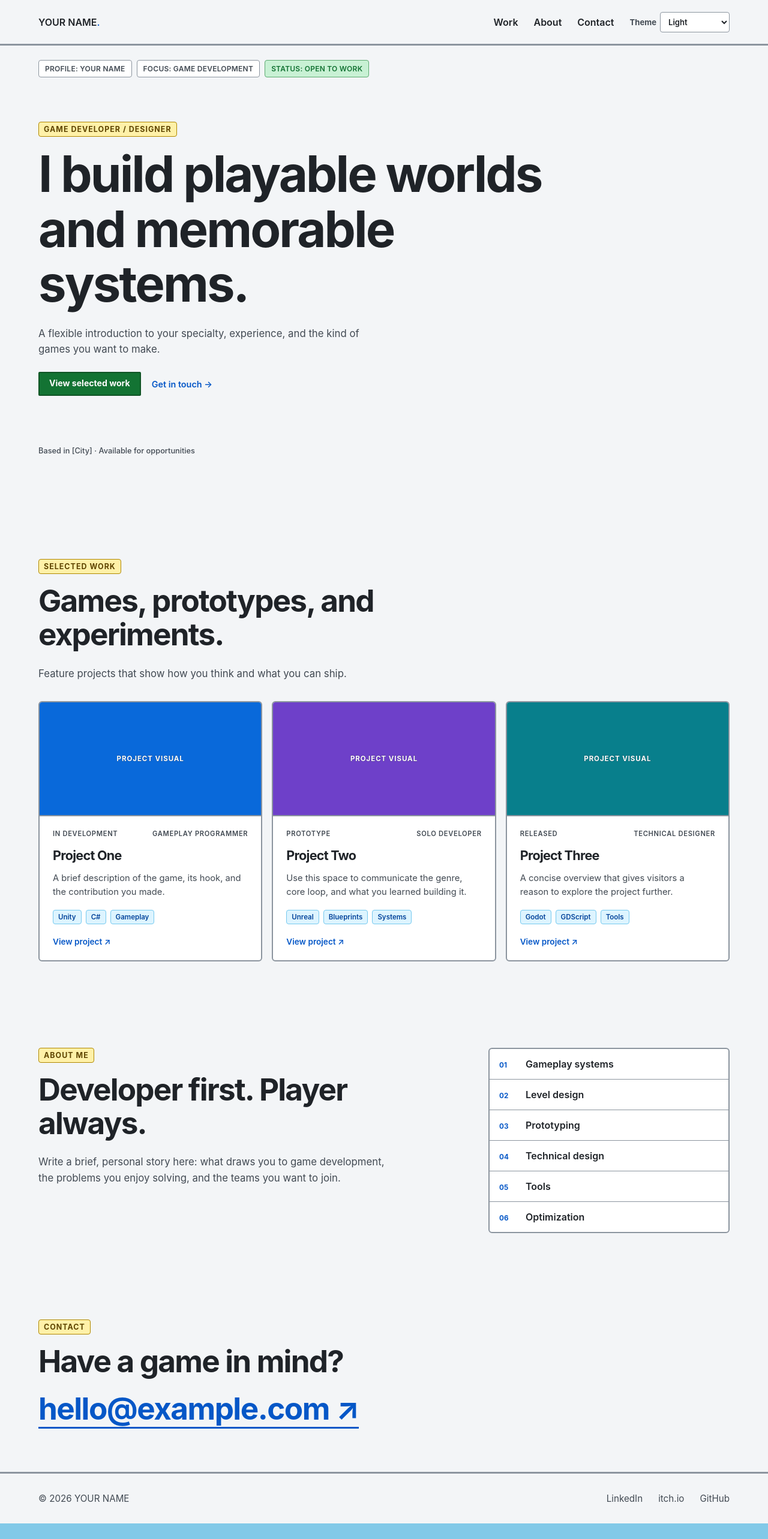
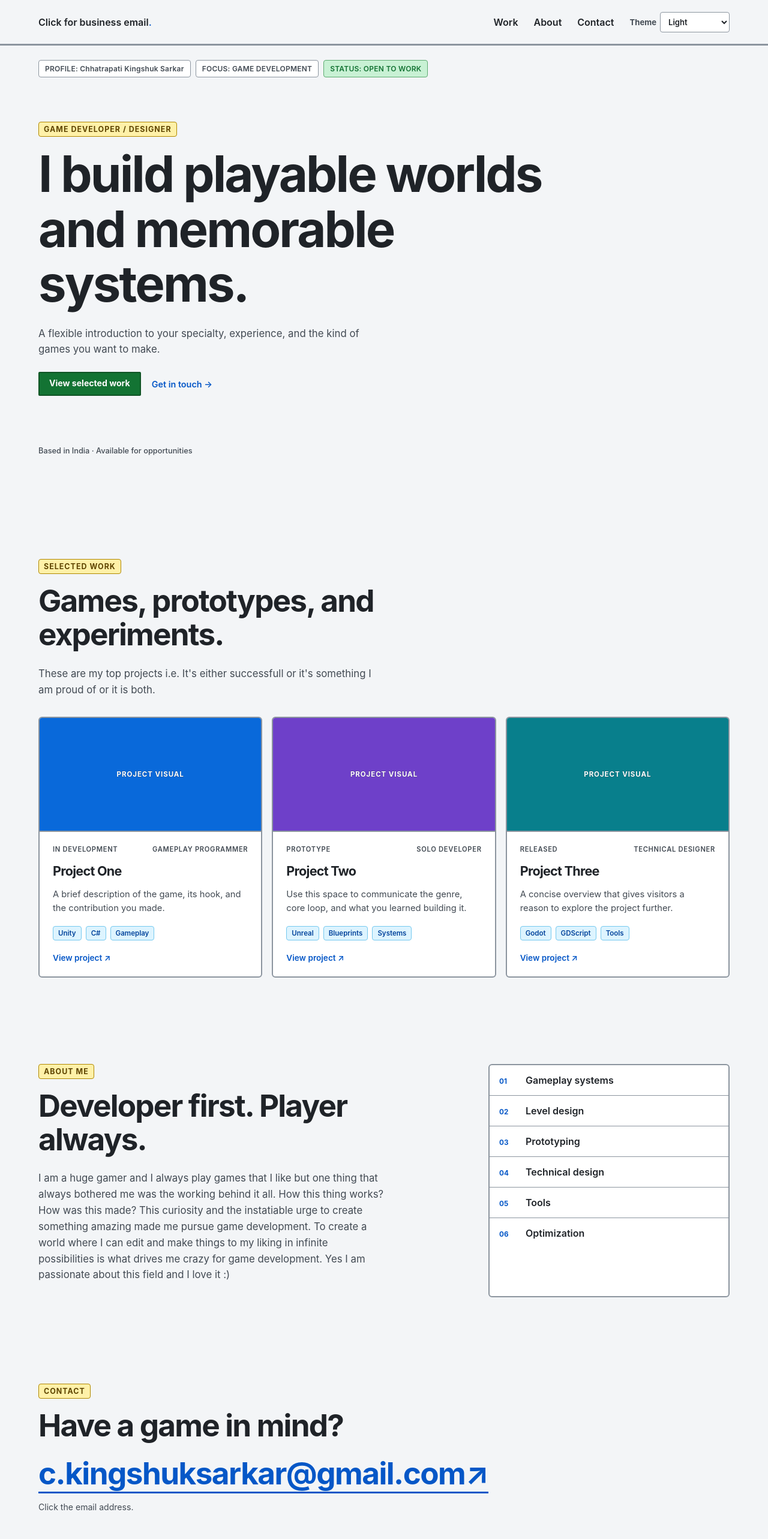
Before and after one commit to oxyenjoyer/PRTF, a React (Vite) app: page / in a window 1280 px wide. Shown: the top 2566 px of the page at 60% size. Before the commit the page ends 2540 px from the top, so only its background shows below. Built offline with nearby package versions, Linux system fonts and the light colour scheme.

Commit message:
Replaced placeholder info with actual data , Updated Readme and fix email bug. Work needs to be done on empty spaces

```diff
--- a/src/App.tsx
+++ b/src/App.tsx
@@ -7,19 +7,34 @@ const projects = [
   { title: 'Project Three', status: 'Released', role: 'Technical Designer', text: 'A concise overview that gives visitors a reason to explore the project further.', tags: ['Godot', 'GDScript', 'Tools'] },
 ]
 
+// Keep these addresses separate: the header is for business enquiries, while the contact section is personal.
+const businessEmail = 'realoxygenenjoyer@gmail.com'
+const contactEmail = 'c.kingshuksarkar@gmail.com'
+
 // Portfolio section order and the placeholder copy live here; replace them as your work evolves.
 export default function App() {
   // Add new options here and matching .theme-* variables in github-light.css.
   const [theme, setTheme] = useState<'light' | 'dark' | 'midnight'>('light')
+  const [emailCopied, setEmailCopied] = useState(false)
+
+  // Mailto opens the visitor's configured mail app; copying provides a useful fallback when none is set.
+  async function copyEmail(email: string) {
+    try {
+      await navigator.clipboard?.writeText(email)
+      setEmailCopied(true)
+    } catch {
+      // The mailto link remains available if a browser blocks clipboard access.
+    }
+  }
 
   return <main className={`world theme-${theme}`}>
-    <nav className="nav container"><a className="brand" href="#top">YOUR NAME<span>.</span></a><div className="nav-tools"><a href="#work">Work</a><a href="#about">About</a><a href="#contact">Contact</a><label className="theme-picker">Theme<select value={theme} onChange={event => setTheme(event.target.value as typeof theme)} aria-label="Select portfolio theme"><option value="light">Light</option><option value="dark">Dark</option><option value="midnight">Midnight</option></select></label></div></nav>
+    <nav className="nav container"><a className="brand" href={`mailto:${businessEmail}?subject=Portfolio%20enquiry`} onClick={() => void copyEmail(businessEmail)}>Click for business email<span>.</span></a><div className="nav-tools"><a href="#work">Work</a><a href="#about">About</a><a href="#contact">Contact</a><label className="theme-picker">Theme<select value={theme} onChange={event => setTheme(event.target.value as typeof theme)} aria-label="Select portfolio theme"><option value="light">Light</option><option value="dark">Dark</option><option value="midnight">Midnight</option></select></label></div></nav>
     {/* Edit these compact profile labels to match your role, focus, and availability. */}
-    <div className="world-hud container"><span>PROFILE: YOUR NAME</span><span>FOCUS: GAME DEVELOPMENT</span><span>STATUS: OPEN TO WORK</span></div>
-    <section className="hero container" id="top"><p className="eyebrow">Game developer / designer</p><h1>I build playable worlds and memorable systems.</h1><p className="lead">A flexible introduction to your specialty, experience, and the kind of games you want to make.</p><div className="actions"><a className="button" href="#work">View selected work</a><a href="#contact">Get in touch →</a></div><p className="meta">Based in [City] · Available for opportunities</p></section>
-    <section className="section container" id="work"><p className="eyebrow">Selected work</p><h2>Games, prototypes, and experiments.</h2><p className="intro">Feature projects that show how you think and what you can ship.</p><div className="projects">{projects.map((project, i) => <article className="card" key={project.title}><div className={`art art-${i + 1}`}>Project visual</div><div className="card-body"><div className="topline"><span>{project.status}</span><span>{project.role}</span></div><h3>{project.title}</h3><p>{project.text}</p><div className="tags">{project.tags.map(tag => <span key={tag}>{tag}</span>)}</div><a href="#">View project ↗</a></div></article>)}</div></section>
-    <section className="section about container" id="about"><div><p className="eyebrow">About me</p><h2>Developer first. Player always.</h2><p className="intro">Write a brief, personal story here: what draws you to game development, the problems you enjoy solving, and the teams you want to join.</p></div><div className="skills">{['Gameplay systems', 'Level design', 'Prototyping', 'Technical design', 'Tools', 'Optimization'].map((skill, i) => <p key={skill}><span>0{i + 1}</span>{skill}</p>)}</div></section>
-    <section className="contact container" id="contact"><p className="eyebrow">Contact</p><h2>Have a game in mind?</h2><a href="mailto:hello@example.com">hello@example.com ↗</a></section>
-    <footer className="container"><span>© {new Date().getFullYear()} YOUR NAME</span><div><a href="#">LinkedIn</a><a href="#">itch.io</a><a href="#">GitHub</a></div></footer>
+    <div className="world-hud container"><span>PROFILE: Chhatrapati Kingshuk Sarkar</span><span>FOCUS: GAME DEVELOPMENT</span><span>STATUS: OPEN TO WORK</span></div>
+    <section className="hero container" id="top"><p className="eyebrow">Game developer / designer</p><h1>I build playable worlds and memorable systems.</h1><p className="lead">A flexible introduction to your specialty, experience, and the kind of games you want to make.</p><div className="actions"><a className="button" href="#work">View selected work</a><a href="#contact">Get in touch →</a></div><p className="meta">Based in India · Available for opportunities</p></section>
+    <section className="section container" id="work"><p className="eyebrow">Selected work</p><h2>Games, prototypes, and experiments.</h2><p className="intro">These are my top projects i.e. It's either successfull or it's something I am proud of or it is both.</p><div className="projects">{projects.map((project, i) => <article className="card" key={project.title}><div className={`art art-${i + 1}`}>Project visual</div><div className="card-body"><div className="topline"><span>{project.status}</span><span>{project.role}</span></div><h3>{project.title}</h3><p>{project.text}</p><div className="tags">{project.tags.map(tag => <span key={tag}>{tag}</span>)}</div><a href="#">View project ↗</a></div></article>)}</div></section>
+    <section className="section about container" id="about"><div><p className="eyebrow">About me</p><h2>Developer first. Player always.</h2><p className="intro">I am a huge gamer and I always play games that I like but one thing that always bothered me was the working behind it all. How this thing works? How was this made? This curiosity and the instatiable urge to create something amazing made me pursue game development. To create a world where I can edit and make things to my liking in infinite possibilities is what drives me crazy for game development. Yes I am passionate about this field and I love it :)</p></div><div className="skills">{['Gameplay systems', 'Level design', 'Prototyping', 'Technical design', 'Tools', 'Optimization'].map((skill, i) => <p key={skill}><span>0{i + 1}</span>{skill}</p>)}</div></section>
+    <section className="contact container" id="contact"><p className="eyebrow">Contact</p><h2>Have a game in mind?</h2><a href={`mailto:${contactEmail}?subject=Portfolio%20enquiry`} onClick={() => void copyEmail(contactEmail)}>{contactEmail}↗</a><p className="email-status" role="status">{emailCopied ? 'Email address copied to your clipboard.' : 'Click the email address.'}</p></section>
+    <footer className="container"><span>© {new Date().getFullYear()} CKS</span><div><a href="https://www.linkedin.com/in/c-kingshuk-sarkar-91a312327/" target="_blank" rel="noreferrer">LinkedIn</a><a href="https://therealoxygenenjoyer.itch.io/" target="_blank" rel="noreferrer">itch.io</a><a href="https://github.com/oxyenjoyer" target="_blank" rel="noreferrer">GitHub</a></div></footer>
   </main>
 }
--- a/src/github-light.css
+++ b/src/github-light.css
@@ -18,7 +18,7 @@
 .section,.contact{padding:72px 0;border-top:0;background:transparent}.projects{gap:16px;margin-top:32px}.card{background:var(--surface);border:2px solid var(--border);border-radius:6px;overflow:hidden}.card:hover{border-color:var(--ink);background:var(--surface-muted)}.art{height:190px;border-bottom:2px solid var(--border);color:#fff;font-size:.72rem;font-weight:700;letter-spacing:.08em;-webkit-text-stroke:.3px var(--stroke-dark);paint-order:stroke fill}.art-1{background:#0969da}.art-2{background:#6e40c9}.art-3{background:#087f8c}.card-body{padding:22px;background:transparent}.topline{color:var(--muted);font-size:.7rem;font-weight:600}.card h3{font-size:1.35rem;margin:18px 0 8px}.card p{color:var(--muted);font-size:.92rem}.tags{margin:18px 0}.tags span{padding:4px 8px;background:var(--tag-bg);border:1px solid var(--tag-border);border-radius:4px;color:var(--tag-ink);font-size:.72rem;font-weight:600}.card a{color:var(--accent);font-weight:600}.card a:hover{color:var(--accent-hover);text-decoration:underline}
 
 /* Skills and contact remain distinct without texture or raised surfaces. */
-.about{gap:80px}.skills{border:2px solid var(--border);background:var(--surface);border-radius:6px}.skills p{padding:15px 16px;border-bottom:1px solid var(--border);color:var(--ink);font-weight:600}.skills span{color:var(--accent);font-weight:700}.contact>a{color:var(--accent);border-bottom:3px solid var(--accent);font-family:inherit;font-weight:700;letter-spacing:-.03em;-webkit-text-stroke:.2px var(--stroke-light);paint-order:stroke fill}.contact>a:hover{color:var(--accent-hover);border-color:var(--accent-hover)}footer{padding:32px 0;border-top:3px solid var(--border);background:transparent;color:var(--muted);font-size:.95rem}footer a{font-size:.95rem}a:focus-visible{outline:3px solid #fd8c73;outline-offset:3px}
+.about{gap:80px}.skills{border:2px solid var(--border);background:var(--surface);border-radius:6px}.skills p{padding:15px 16px;border-bottom:1px solid var(--border);color:var(--ink);font-weight:600}.skills span{color:var(--accent);font-weight:700}.contact>a{color:var(--accent);border-bottom:3px solid var(--accent);font-family:inherit;font-weight:700;letter-spacing:-.03em;-webkit-text-stroke:.2px var(--stroke-light);paint-order:stroke fill}.contact>a:hover{color:var(--accent-hover);border-color:var(--accent-hover)}.email-status{margin:14px 0 0;color:var(--muted);font-size:.88rem}footer{padding:32px 0;border-top:3px solid var(--border);background:transparent;color:var(--muted);font-size:.95rem}footer a{font-size:.95rem}a:focus-visible{outline:3px solid #fd8c73;outline-offset:3px}
 
 /* Theme palettes: add a matching option in App.tsx when introducing another theme. */
 /* Midnight is intentionally pitch black; use its bright accents only for interactive or status elements. */
```
Also changed, not shown: 5 other files (tests, documents, lock files or other folders).
